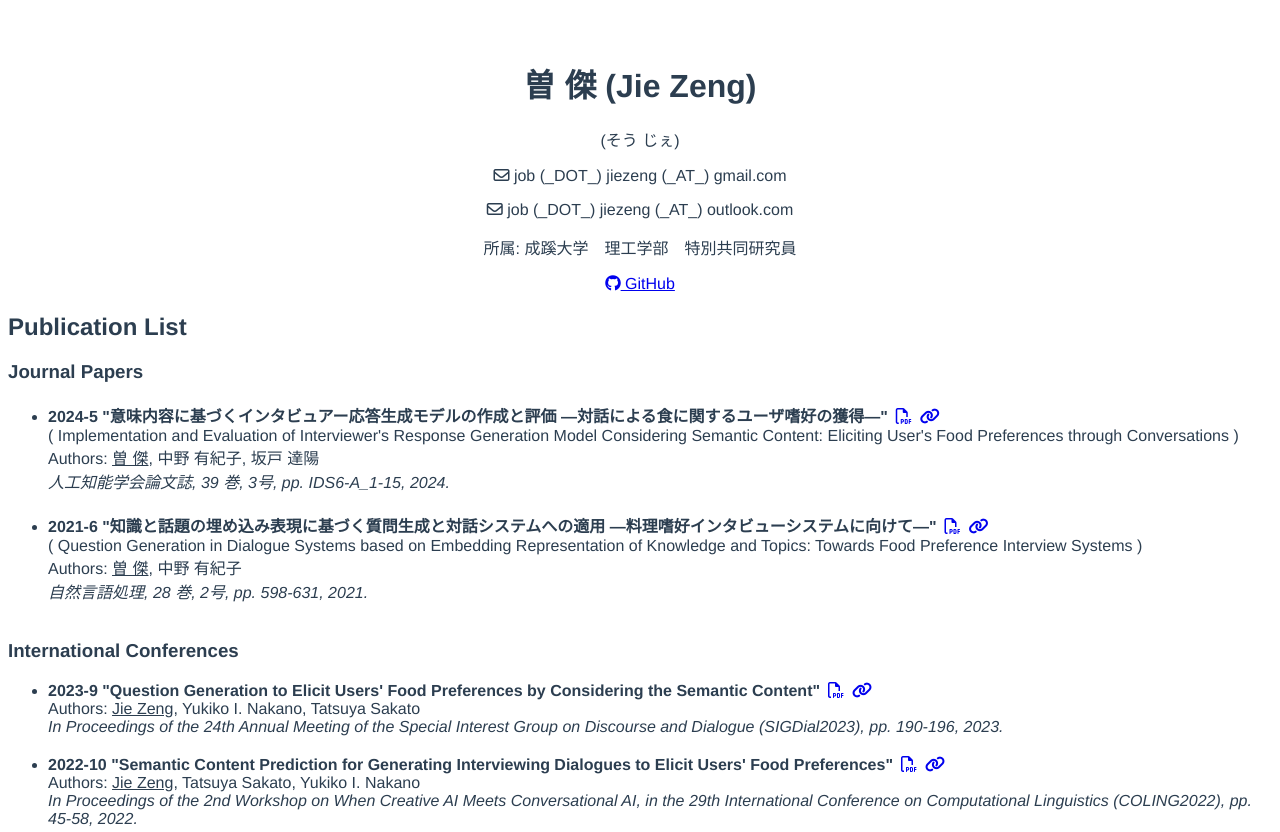
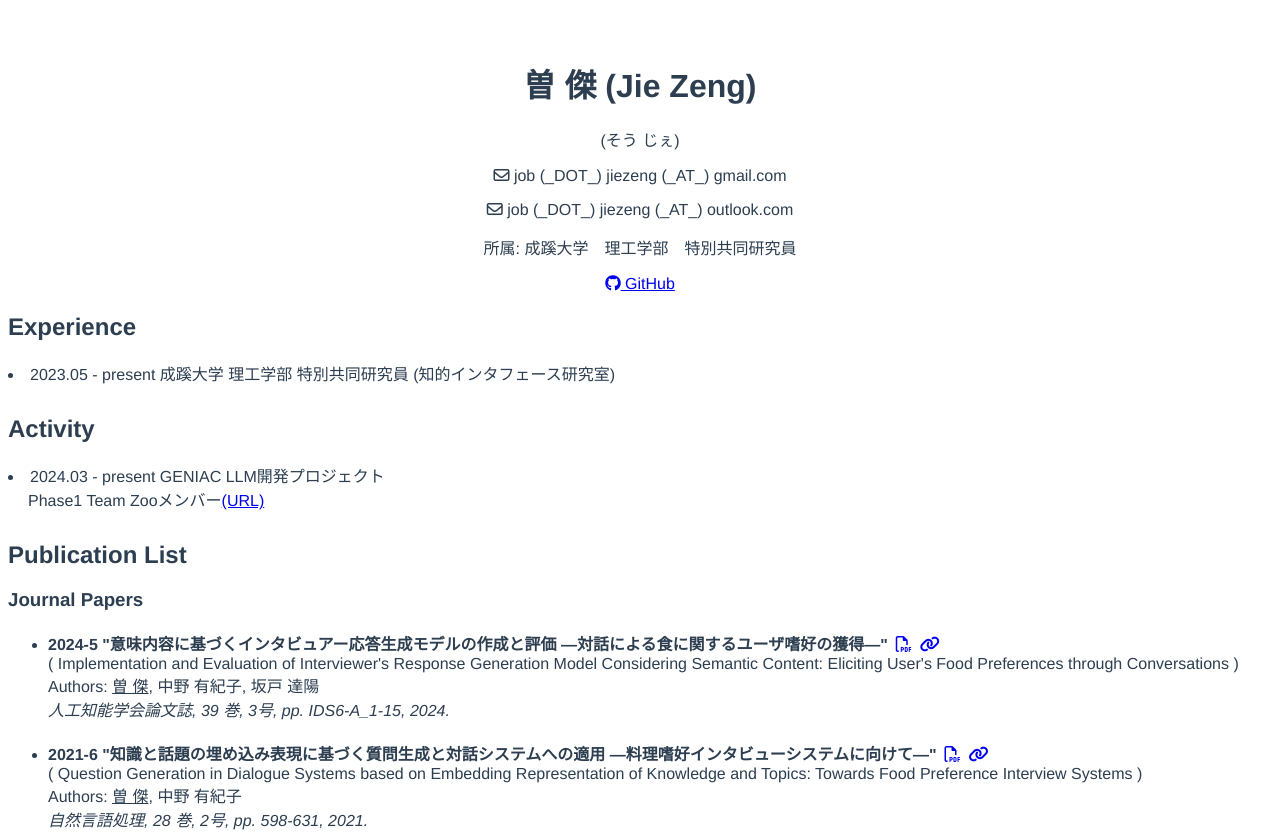
Before and after one commit to viajiefan/viajiefan.github.io, a Vue app: page / in a window 1280 px wide. Shown: the top 832 px of the page. Built offline with nearby package versions, Linux system fonts and the light colour scheme.

Commit message:
add experience and publication info

```diff
--- a/src/App.vue
+++ b/src/App.vue
@@ -3,6 +3,9 @@
   <TopComponent v-bind:descObj="this.descObj"/>
   <!-- <HelloWorld msg="Welcome to Your Vue.js App" v-bind:descObj="this.descObj" /> -->
   <!-- <p> {{ descObj }} </p> -->
+
+
+  <ExperienceComponent />
 
   <h2>Publication List</h2>
   <h3>Journal Papers</h3>
@@ -20,6 +23,7 @@
 
 <script>
 import TopComponent from './components/TopComponent.vue'
+import ExperienceComponent from './components/ExperienceComponent.vue'
 import ShowList from './components/ShowList.vue'
 
 import yamlFile from './assets/desc.yaml'
@@ -28,6 +32,7 @@ export default {
   name: 'App',
   components: {
     TopComponent,
+    ExperienceComponent,
     ShowList
     // HelloWorld
   },
--- a/src/assets/desc.yaml
+++ b/src/assets/desc.yaml
@@ -90,8 +90,8 @@ Domestic:
     engtitle: "Evaluation of an Interviewer Response-Generation Model for Eliciting User-Food Preferences Considering Semantic Content"
     booktitle: 人工知能学会第38回全国大会 (JSAI2024), 浜松, 2024
     author: [曽 傑, 中野 有紀子, 坂戸 達陽]
-    link: https://confit.atlas.jp/guide/event/jsai2024/subject/1G3-GS-6-01/entries
-    pdf:
+    link: https://doi.org/10.11517/pjsai.JSAI2024.0_1G3GS601
+    pdf: https://www.jstage.jst.go.jp/article/pjsai/JSAI2024/0/JSAI2024_1G3GS601/_pdf/-char/ja
     awardtag:
 
   -
@@ -101,8 +101,8 @@ Domestic:
     engtitle: "Effects of Style Transformation of CG Avatar Gestures on User Impressions"
     booktitle: 人工知能学会第38回全国大会 (JSAI2024), pp. 1N3-GS-9-04, 浜松, 2024
     author: [髙橋 芳樹, 曽 傑, 坂戸 達陽, 中野 有紀子]
-    link:
-    pdf:
+    link: https://doi.org/10.11517/pjsai.JSAI2024.0_3A1GS503
+    pdf: https://www.jstage.jst.go.jp/article/pjsai/JSAI2024/0/JSAI2024_3A1GS503/_pdf/-char/ja
     awardtag:
 
   -
@@ -112,8 +112,8 @@ Domestic:
     engtitle: "Motivational Interviewing Conversational Agents using LLM"
     booktitle: 人工知能学会第38回全国大会 (JSAI2024), pp. 3A1-GS-5-03, 浜松, 2024
     author: [土屋 洋輝, 橋本 舜矢, 曽 傑, 坂戸 達陽, 中野 有紀子]
-    link:
-    pdf:
+    link: https://doi.org/10.11517/pjsai.JSAI2024.0_1N3GS904
+    pdf: https://www.jstage.jst.go.jp/article/pjsai/JSAI2024/0/JSAI2024_1N3GS904/_pdf/-char/ja
     awardtag:
 
   -
--- /dev/null
+++ b/src/components/ExperienceComponent.vue
@@ -0,0 +1,27 @@
+<template>
+    <h2>Experience</h2>
+
+    <div class="top">
+        <li>2023.05 - present 成蹊大学 理工学部 特別共同研究員 (知的インタフェース研究室)</li>
+
+    </div>
+
+    <h2>Activity</h2>
+    <div class="top">
+        <li>2024.03 - present GENIAC LLM開発プロジェクト
+        <p class="desc">Phase1 Team Zooメンバー<a href="https://weblab.t.u-tokyo.ac.jp/geniac_llm/teams">(URL)</a></p>
+        </li>
+    </div>
+
+</template>
+
+<style scoped>
+.top {
+  margin-bottom: 30px;
+}
+.desc {
+    margin-top: 0px;
+    margin-left: 20px;
+}
+
+</style>
```
Also changed, not shown: 7 other files (tests, documents, lock files or other folders).
